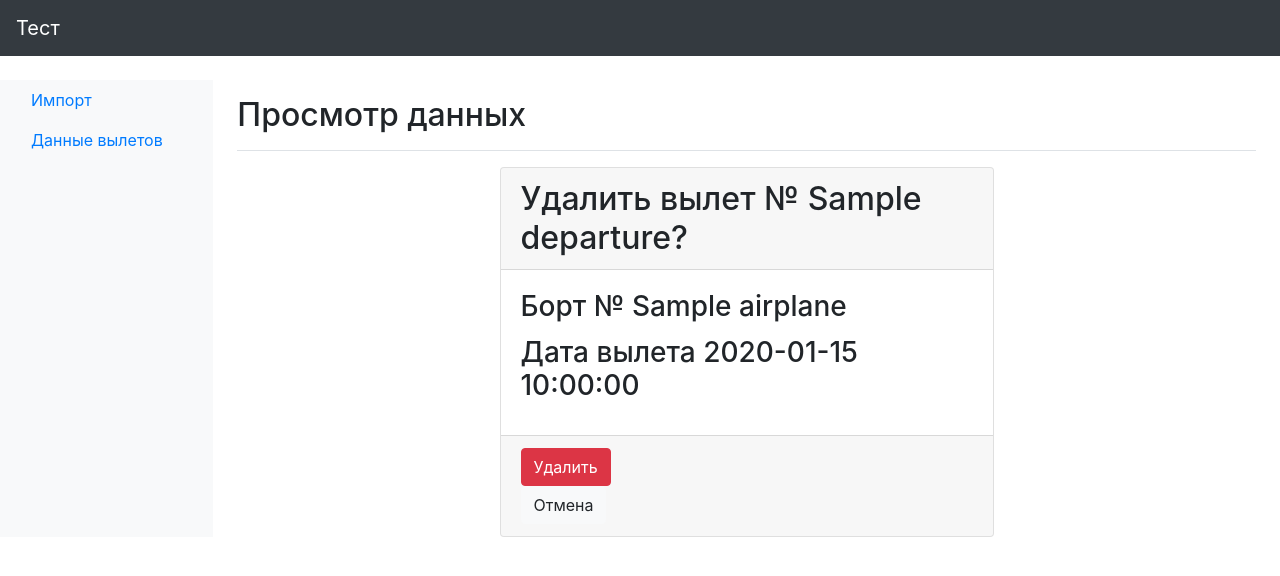
After one commit to Mixno09/dessertation, a Symfony app: template templates/index/delete.html.twig in a window 1280 px wide. The commit adds this page. Shown: the top 576 px of the page. Run offline with Twig, Linux system fonts and the light colour scheme; the template is opened without the code that fills it: most values are stand-ins (such as "Sample title", 1, 10 or a date in 2020); some libraries are stand-ins or nearby versions.

Commit message:
Добавлено удаление вылета. Переделана миграция на добавление внешнего ключа, добавлено каскадное удаление.

```diff
--- a/templates/base.html.twig
+++ b/templates/base.html.twig
@@ -38,7 +38,43 @@
         </ul>
     </div>
 </nav>
+{% set currentRoute = app.request.attributes.get('_route') %}
+<div class="container-fluid">
+    <div class="row">
+        <nav class="col-md-2 d-none d-md-block bg-light sidebar">
+            <div class="sidebar-sticky">
+                <ul class="nav flex-column">
+                    <li class="nav-item">
+                        <a class="nav-link" href="{{ path('import') }}">
+                            <span data-feather="tag"></span>
+                            Импорт
+                        </a>
+                    </li>
+                    <li class="nav-item">
+                        <a class="nav-link" href="{{ path('index') }}">
+                            <span data-feather="shopping-bag"></span>
+                            Данные вылетов
+                        </a>
+                    </li>
+{#                    <li class="nav-item">#}
+{#                        <a class="nav-link" href="{{ path('api') }}" target="_blank">#}
+{#                            <span data-feather="tool"></span>#}
+{#                            API#}
+{#                        </a>#}
+{#                    </li>#}
+                </ul>
+            </div>
+        </nav>
 
+        <main role="main" class="col-md-9 ml-sm-auto col-lg-10 px-4">
+            <div class="d-flex justify-content-between flex-wrap flex-md-nowrap align-items-center pt-3 pb-2 mb-3 border-bottom">
+                <h1 class="h2">{% block h1 %}Просмотр данных{% endblock %}</h1>
+                {% block h1_after %}{% endblock %}
+            </div>
+            {% block content %}{% endblock %}
+        </main>
+    </div>
+</div>
 <main role="main" class="container">
     {% block body %}{% endblock %}
 </main>
--- /dev/null
+++ b/templates/index/delete.html.twig
@@ -0,0 +1,27 @@
+{% extends 'base.html.twig' %}
+
+{% block content %}
+    <div class="row">
+        <div class="offset-md-3 col-md-6">
+            <div class="card">
+                <h2 class="card-header">
+                    Удалить вылет № {{ departures.departure}}?
+                </h2>
+                <div class="card-body">
+                    <h3 class="card-title">
+                        Борт № {{ departures.airplane }}
+                    </h3>
+                    <h3 class="card-title">
+                        Дата вылета {{ departures.date }}
+                    </h3>
+                </div>
+                <div class="card-footer">
+                    {{ form_start(form, {'attr': {'class': 'd-inline'}}) }}
+                    <button class="btn btn-danger">Удалить</button>
+                    {{ form_end(form) }}
+                    <a href="{{ path('index') }}" class="btn btn-light">Отмена</a>
+                </div>
+            </div>
+        </div>
+    </div>
+{% endblock %}
```
Also changed, not shown: src/Controller/DeleteController.php (added, +60 -0 lines), src/Migrations/Version20200628144256.php (deleted, +0 -42 lines), src/Migrations/Version20200709153817.php (added, +67 -0 lines), templates/index/index.html.twig (+4 -4 lines).
